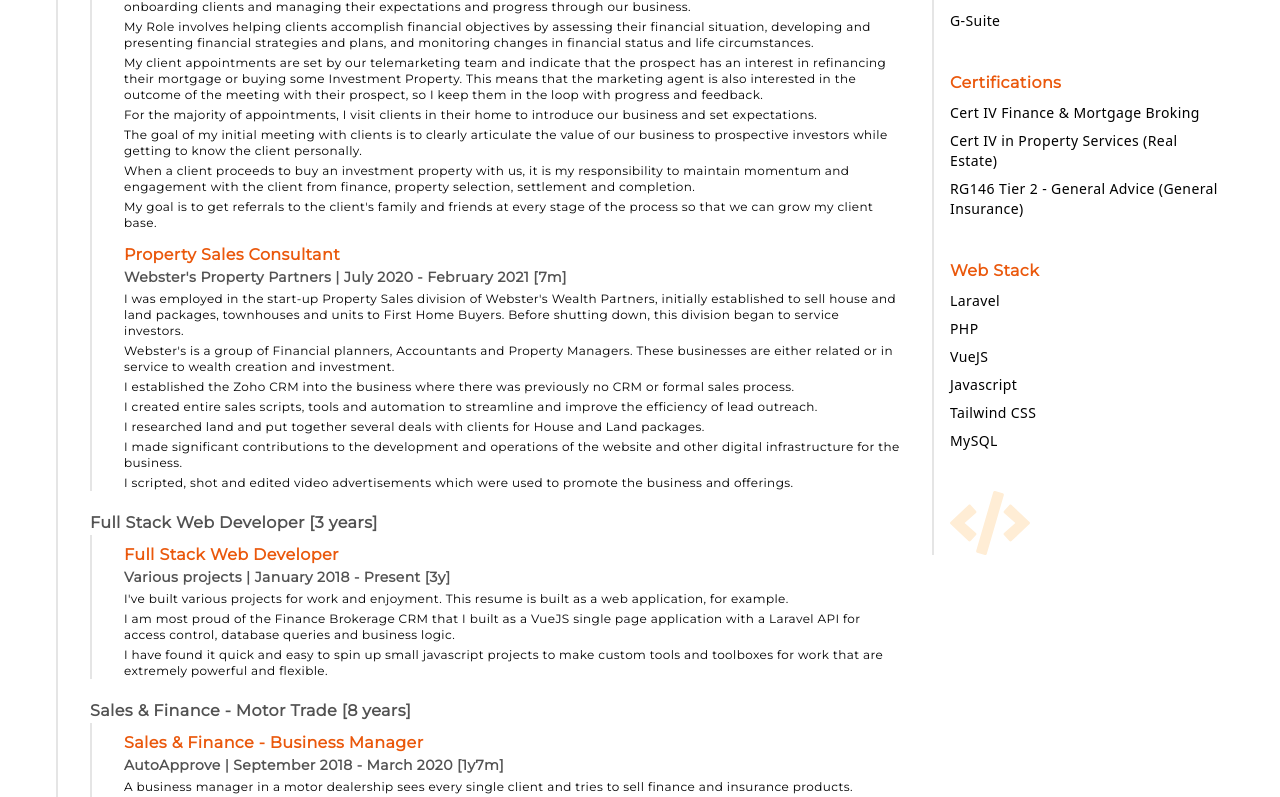
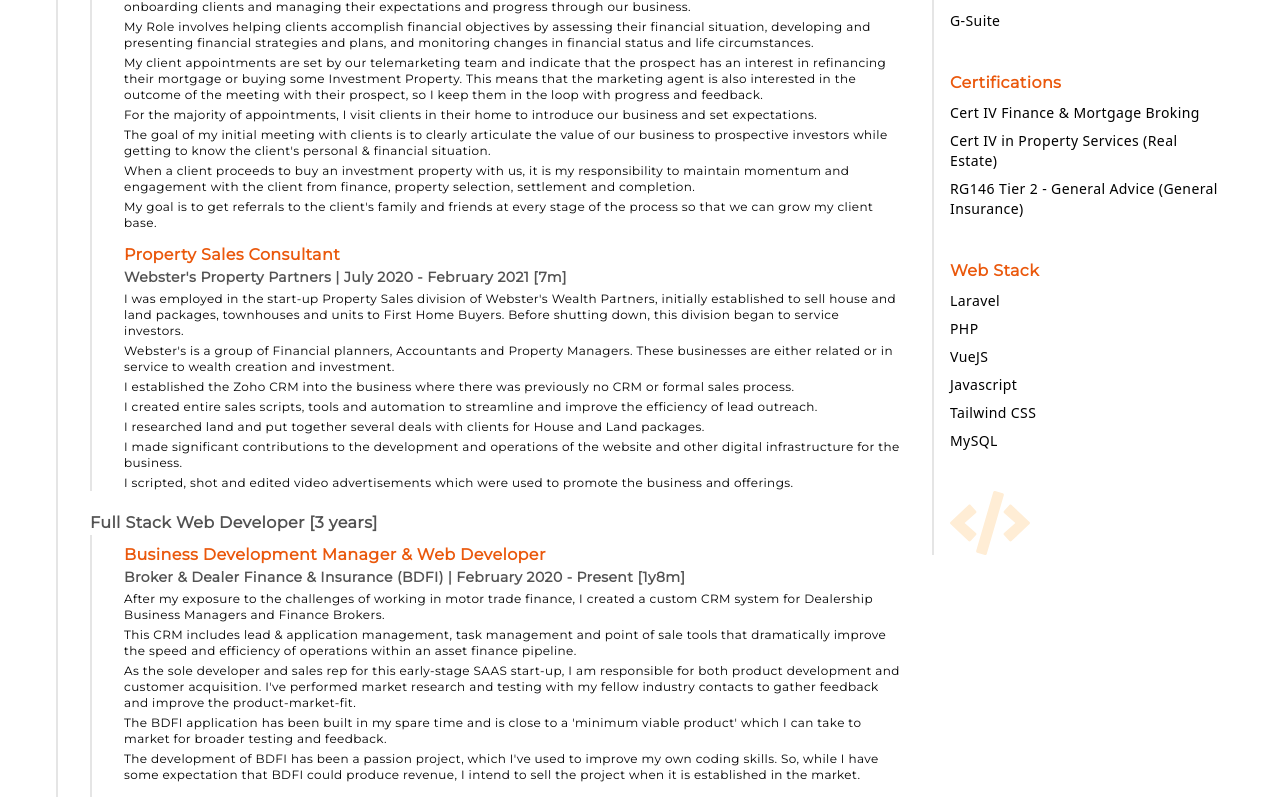
Before and after one commit to SteamDiesel/resume, a Vue app: page / in a window 1280 px wide. Shown: the part 2181-2978 px from the top of the page. Built offline with nearby package versions, Linux system fonts and the light colour scheme.

Commit message:
Added BDFI BDM role and description updated role description for sole trader full stack

```diff
--- a/src/components/Resume.vue
+++ b/src/components/Resume.vue
@@ -258,13 +258,13 @@
 								employer: "FPW Group",
 								from: "February 2021",
 								to: "Present",
-								tenure: "7m",
+								tenure: "8m",
 								description: [
 									"Finance Property Wealth Group consists primarily of a mortgage brokerage and investment property sales, my role is onboarding clients and managing their expectations and progress through our business.",
 									"My Role involves helping clients accomplish financial objectives by assessing their financial situation, developing and presenting financial strategies and plans, and monitoring changes in financial status and life circumstances. ",
 									"My client appointments are set by our telemarketing team and indicate that the prospect has an interest in refinancing their mortgage or buying some Investment Property. This means that the marketing agent is also interested in the outcome of the meeting with their prospect, so I keep them in the loop with progress and feedback.",
 									"For the majority of appointments, I visit clients in their home to introduce our business and set expectations.",
-									"The goal of my initial meeting with clients is to clearly articulate the value of our business to prospective investors while getting to know the client personally.",
+									"The goal of my initial meeting with clients is to clearly articulate the value of our business to prospective investors while getting to know the client's personal & financial situation.",
 									"When a client proceeds to buy an investment property with us, it is my responsibility to maintain momentum and engagement with the client from finance, property selection, settlement and completion.",
 									"My goal is to get referrals to the client's family and friends at every stage of the process so that we can grow my client base.",
 								],
@@ -292,14 +292,30 @@
 						tenure: "3 years",
 						roles: [
 							{
+								position:
+									"Business Development Manager & Web Developer",
+								employer:
+									"Broker & Dealer Finance & Insurance (BDFI)",
+								from: "February 2020",
+								to: "Present",
+								tenure: "1y8m",
+								description: [
+									"After my exposure to the challenges of working in motor trade finance, I created a custom CRM system for Dealership Business Managers and Finance Brokers.",
+									"This CRM includes lead & application management, task management and point of sale tools that dramatically improve the speed and efficiency of operations within an asset finance pipeline.",
+									"As the sole developer and sales rep for this early-stage SAAS start-up, I am responsible for both product development and customer acquisition. I've performed market research and testing with my fellow industry contacts to gather feedback and improve the product-market-fit.",
+									"The BDFI application has been built in my spare time and is close to a 'minimum viable product' which I can take to market for broader testing and feedback.",
+									"The development of BDFI has been a passion project, which I've used to improve my own coding skills. So, while I have some expectation that BDFI could produce revenue, I intend to sell the project when it is established in the market.",
+								],
+							},
+							{
 								position: "Full Stack Web Developer",
-								employer: "Various projects",
+								employer: "Sole Trader",
 								from: "January 2018",
 								to: "Present",
 								tenure: "3y",
 								description: [
 									"I've built various projects for work and enjoyment. This resume is built as a web application, for example.",
-									"I am most proud of the Finance Brokerage CRM that I built as a VueJS single page application with a Laravel API for access control, database queries and business logic.",
+									"I am most proud of the memorial site I built for kingkai.org, which I built as a VueJS single page application with a Laravel API for access control, database queries and business logic.",
 									"I have found it quick and easy to spin up small javascript projects to make custom tools and toolboxes for work that are extremely powerful and flexible.",
 								],
 							},
```
